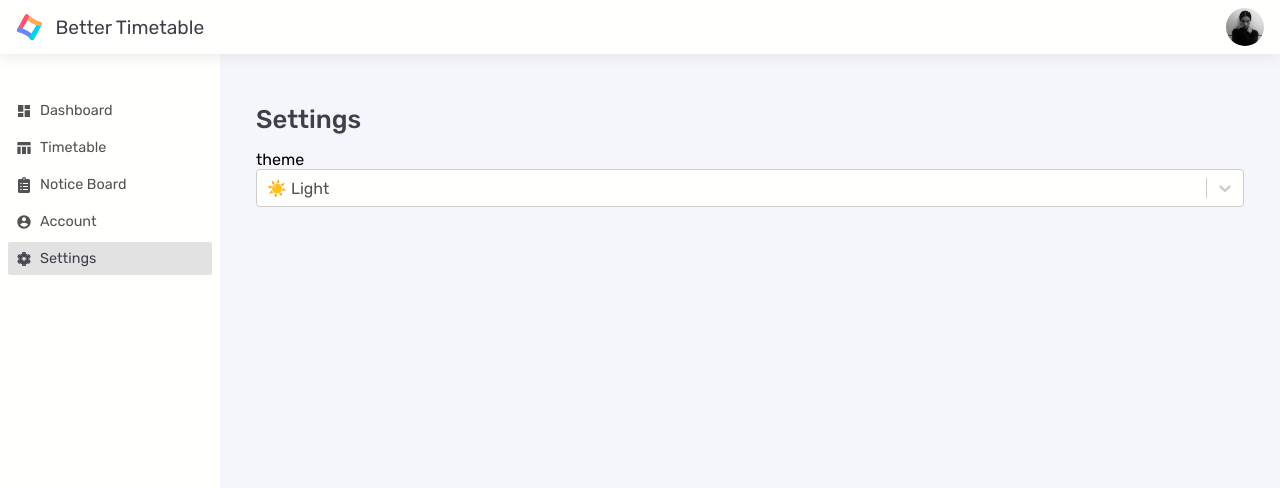
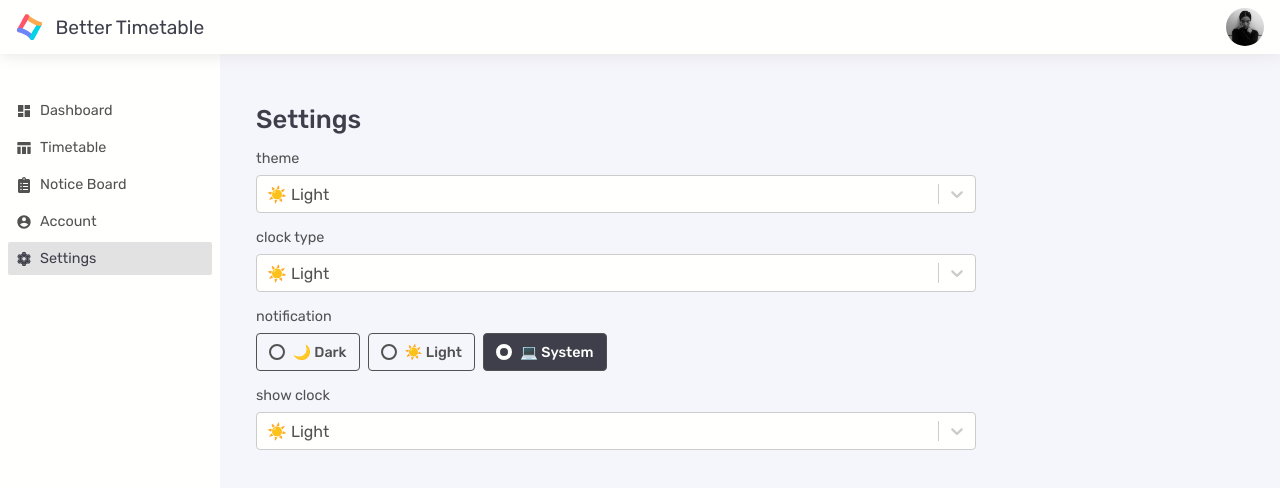
Before and after one commit to mahimabiswas/better-timetable, a React (Create React App) app: page /settings in a window 1280 px wide. Shown: the top 488 px of the page. Built offline with nearby package versions, Linux system fonts and the light colour scheme; what date-and-time would draw is missing.

Commit message:
worked on radio

```diff
--- a/src/page/settings/index.js
+++ b/src/page/settings/index.js
@@ -1,7 +1,8 @@
 import { useState } from 'react';
-import Select from 'react-select';
+import { changeTheme, getTheme } from 'util/theme';
+import Select from 'shared/select';
 import './styles.scss';
-import { changeTheme, getTheme } from 'util/theme';
+import Radio from 'shared/radio';
 
 const options = [
     { value: 'dark', label: '🌙 Dark' },
@@ -20,25 +21,43 @@ export default function Settings() {
                     <h2>Settings</h2>
                 </div>
             </div>
-            theme
-            <br />
+            <div className='settings'>
+                <div className='setting'>
+                    <p>theme</p>
                     <Select options={options}
-                value={options[theme === 'light' ? 1 : theme === 'dark' ? 0 : 2]} classNamePrefix='btt' className='btt-container' theme={(theme) => ({
-                    ...theme,
-                    borderRadius: "4px",
-                    colors: {
-                        ...theme.colors,
-                        primary50: "var(--light-gray)",
-                        primary25: "var(--gray)",
-                        primary: "var(--gray)",
-                        neutral80: "var(--gray)",
-                    },
-                })}
+                        value={options[theme === 'light' ? 1 : theme === 'dark' ? 0 : 2]}
                         onChange={(e) => {
                             setTheme(e.value);
                             changeTheme(e.value);
                         }}
                     />
+                </div>
+                <div className='setting'>
+                    <p>clock type</p>
+                    <Select options={options}
+                        value={options[theme === 'light' ? 1 : theme === 'dark' ? 0 : 2]}
+                        onChange={(e) => {
+                            setTheme(e.value);
+                            changeTheme(e.value);
+                        }}
+                    />
+                </div>
+                <div className='setting'>
+                    <p>notification</p>
+                    <Radio options={options} name="noti" defaultSelected={2} onChange={(e) => { console.log(e) }} />
+
+                </div>
+                <div className='setting'>
+                    <p>show clock</p>
+                    <Select options={options}
+                        value={options[theme === 'light' ? 1 : theme === 'dark' ? 0 : 2]}
+                        onChange={(e) => {
+                            setTheme(e.value);
+                            changeTheme(e.value);
+                        }}
+                    />
+                </div>
+            </div>
             {/**
              * theme
              * default timetable
--- a/src/page/settings/styles.scss
+++ b/src/page/settings/styles.scss
@@ -1,22 +1,18 @@
-.btt-container {
-  .btt__control {
-    background: var(--white);
-    //     color: var(--gray);
-    //     border-color: var(--gray);
-    //     outline: none;
-    //     &:hover {
-    //       box-shadow: 0 0 4px var(--dark);
-    //     }
-    //     .btt__value-container {
-    //       color: var(--dark);
-    //     }
-  }
-  .btt__menu {
-    //     background: var(--white);
-    //     color: var(--gray);
-    .btt__option:hover {
-      color: var(--white);
-      //       background: var(--gray);
+@import "scss/util";
+
+main {
+  .settings {
+    width: 720px;
+    @include medium {
+      width: 100%;
+    }
+    .setting {
+      margin-bottom: 16px;
+      p {
+        font-size: 0.9rem;
+        margin-bottom: 8px;
+        color: var(--gray);
+      }
     }
   }
 }
--- /dev/null
+++ b/src/shared/radio/index.js
@@ -0,0 +1,36 @@
+import React from 'react';
+import './styles.scss';
+
+function RadioBtn({ index, name = "", label = "", value = "", onChange, checked = false }) {
+    console.log(checked)
+    return (
+        <div className="radioBtn">
+            <input
+                type="radio"
+                name={name}
+                id={name + label}
+                onChange={() => onChange(index)}
+                value={value}
+                defaultChecked={checked} />
+            <label htmlFor={name + label}>{label}</label>
+        </div>
+    );
+}
+
+export default function Radio({ name, options, onChange = () => { }, defaultSelected = null }) {
+    return (
+        <div className={"radioOptions"}>
+            {options.map((option, i) => (
+                <RadioBtn
+                    label={option.label}
+                    value={option.value}
+                    name={name}
+                    index={i}
+                    checked={i === defaultSelected}
+                    onChange={onChange}
+                />
+            )
+            )}
+        </div>
+    );
+}
--- /dev/null
+++ b/src/shared/radio/styles.scss
@@ -0,0 +1,44 @@
+.radioOptions {
+  max-width: 100%;
+  display: flex;
+  flex-wrap: wrap;
+  row-gap: 8px;
+  column-gap: 8px;
+  .radioBtn {
+    display: flex;
+    flex-wrap: wrap;
+    input[type="radio"] {
+      display: none;
+      &:checked + label {
+        background-color: var(--dark);
+        color: var(--white);
+        &::before {
+          height: 8px;
+          width: 8px;
+          border: 4px solid;
+        }
+      }
+    }
+    label {
+      border: 1px solid var(--gray);
+      display: flex;
+      align-items: center;
+      justify-content: flex-start;
+      height: 38px;
+      cursor: pointer;
+      font-size: 0.9rem;
+      border-radius: 4px;
+      font-weight: 500;
+      padding: 12px;
+      color: var(--gray);
+      &::before {
+        content: "";
+        height: 12px;
+        width: 12px;
+        border: 2px solid;
+        border-radius: 50%;
+        margin-right: 8px;
+      }
+    }
+  }
+}
--- /dev/null
+++ b/src/shared/select/index.js
@@ -0,0 +1,21 @@
+import Select2 from 'react-select';
+import './styles.scss';
+
+export default function Select({ options, value, onChange }) {
+    return (
+        <Select2 options={options}
+            value={value} classNamePrefix='btt' className='btt-container' theme={(theme) => ({
+                ...theme,
+                borderRadius: "4px",
+                colors: {
+                    ...theme.colors,
+                    primary50: "var(--light-gray)",
+                    primary25: "var(--gray)",
+                    primary: "var(--gray)",
+                    neutral80: "var(--gray)",
+                },
+            })}
+            onChange={(e) => onChange(e)}
+        />
+    )
+}
--- /dev/null
+++ b/src/shared/select/styles.scss
@@ -0,0 +1,22 @@
+.btt-container {
+  .btt__control {
+    background: var(--white);
+    //     color: var(--gray);
+    //     border-color: var(--gray);
+    //     outline: none;
+    //     &:hover {
+    //       box-shadow: 0 0 4px var(--dark);
+    //     }
+    //     .btt__value-container {
+    //       color: var(--dark);
+    //     }
+  }
+  .btt__menu {
+    //     background: var(--white);
+    //     color: var(--gray);
+    .btt__option:hover {
+      color: var(--white);
+      //       background: var(--gray);
+    }
+  }
+}
```
Lines whose indentation alone changed are shown as unchanged.
